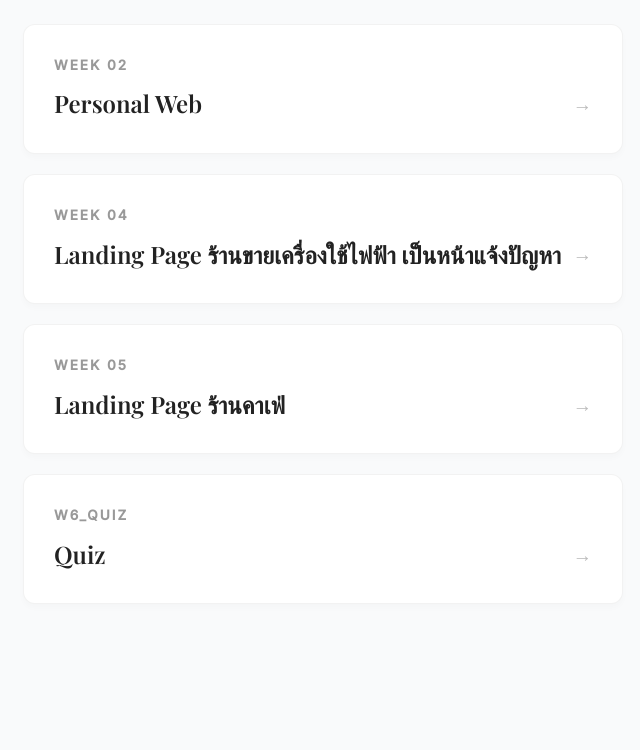
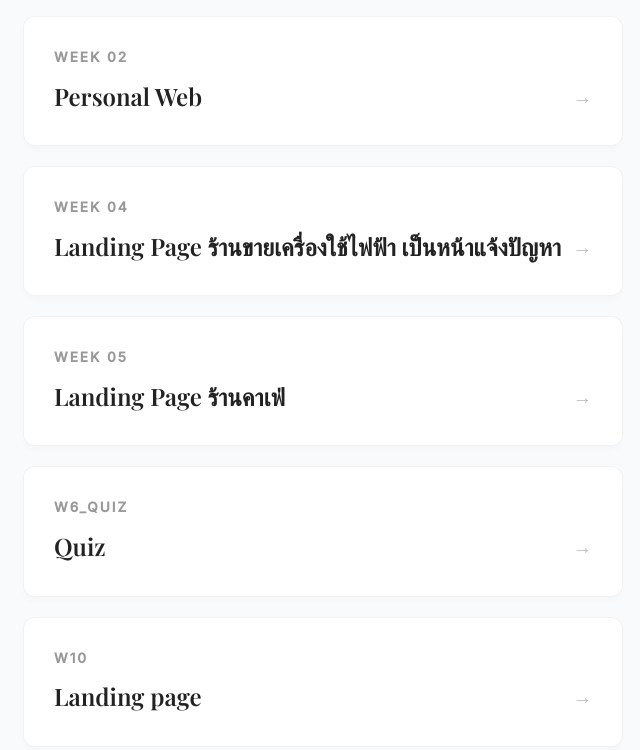
Before and after one commit to tunpisit-jat/DBI225_226, a plain HTML site: page index.html in a window 1280 px wide. Shown: the part 128-878 px from the top of the page, without its empty margins (317-957 px from the left). Before the commit the page ends 800 px from the top, so only its background shows below. Drawn offline with nearby package versions, Linux system fonts and the light colour scheme.

Commit message:
Update index.html

```diff
--- a/index.html
+++ b/index.html
@@ -170,6 +170,16 @@
                 </a>
             </li>
 
+            <li>
+                <a href="./Week10/" class="assignment-card">
+                    <span class="week-label">W10</span>
+                    <span class="topic-name">
+                        Landing page
+                        <span class="arrow-icon">→</span>
+                    </span>
+                </a>
+            </li>
+
              </ul>
     </div>
 
```
